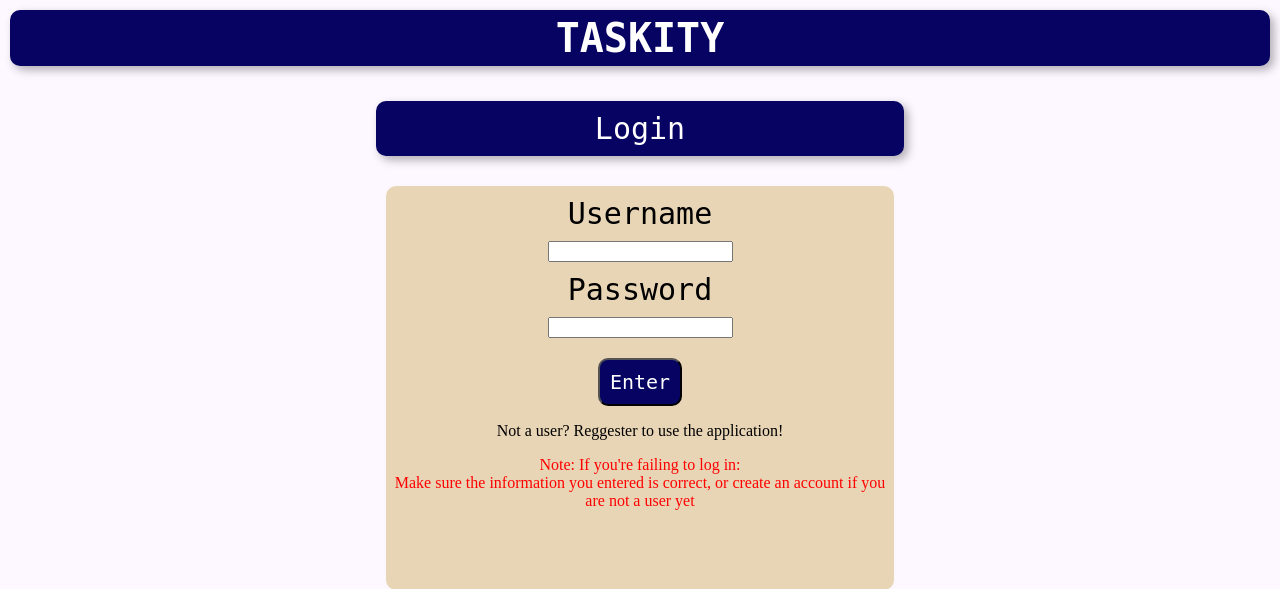
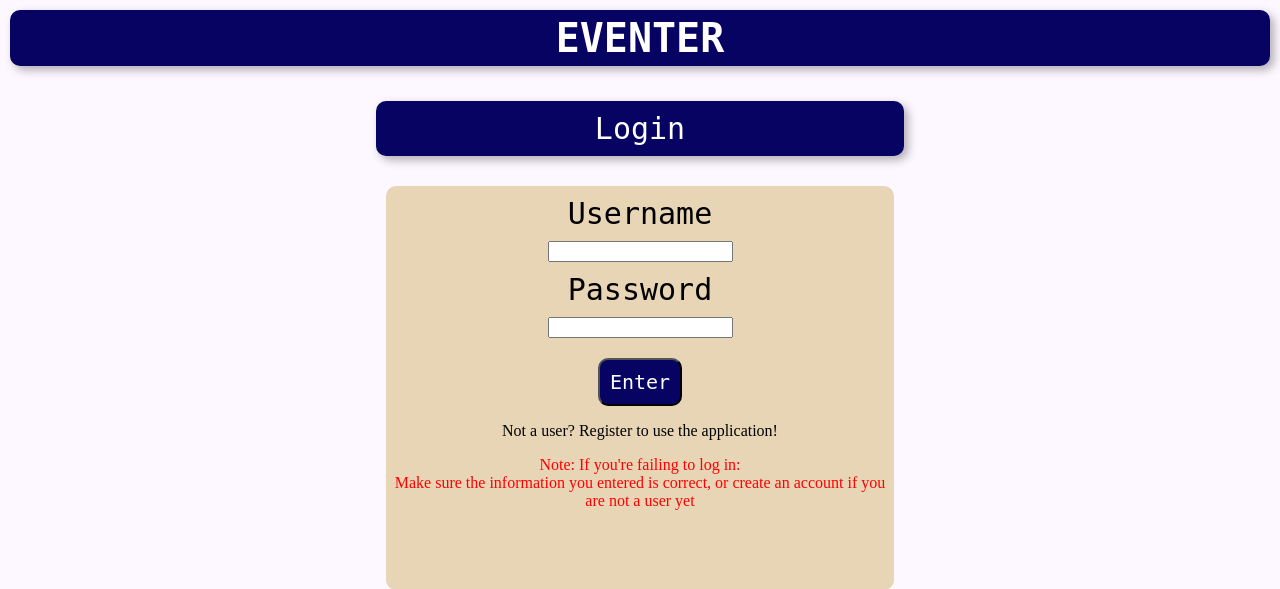
Before and after one commit to NoPresentation/Eventer, a Flask app: page /login in a window 1280 px wide. Shown: the top 589 px of the page. Run offline with Flask 3, Linux system fonts and the light colour scheme.

Commit message:
Added a README.md file Fixed a type Changed the title of the project

```diff
--- a/forms.py
+++ b/forms.py
@@ -7,7 +7,7 @@ class EventForm(FlaskForm):
   title = StringField(label='Title', validators=[DataRequired()])
   location = StringField(label='Event Location', validators=[DataRequired()])
   description = TextAreaField(label='Description', validators=[DataRequired()])
-  submit = SubmitField('Commit')
+  submit = SubmitField('Submit')
 
 
 class LogInForm(FlaskForm):
--- a/templates/base.html
+++ b/templates/base.html
@@ -6,12 +6,12 @@
   <meta charset = "utf-8">
   <meta http-equiv="X-UA-Compatible" content="IE=edge">
   <meta name = "viewport" content = "width=device-width, initial-scale=1.0">
-  <title> {%block title%} {% endblock %} - HTUx Events </title>
+  <title> {%block title%} {% endblock %} - Eventer </title>
 </head>
 
 <body>
   <header>
-    <h1>TASKITY</h1>
+    <h1>EVENTER</h1>
   </header>
   <main>
     <div class="content">
@@ -20,7 +20,7 @@
 
   </main>
   <footer>
-    <p class = "ftitle">&copy; <span id = "year"></span> Event Management System - HTUx</span></p>
+    <p class = "ftitle">&copy; <span id = "year"></span> Event Management System - <a href="https://htux.org/" style="color:white">HTUx</a></span></p>
       {% if 'user_id' in session %}
           <a href="{{ url_for('logout') }}" class="ftitle">Logout</a>
       {% endif %}
--- a/templates/login.html
+++ b/templates/login.html
@@ -17,7 +17,7 @@
   <div class = "submit">
     {{ form.submit() }}
   </div>
-  <p><a href = "{{ url_for('register') }}">Not a user? Reggester to use the application!</a></p>
+  <p><a href = "{{ url_for('register') }}">Not a user? Register to use the application!</a></p>
   <p id="note">Note: If you're failing to log in:
     <br>{{ error_message }}
   </p>
```
Also changed, not shown: README.md (added).
